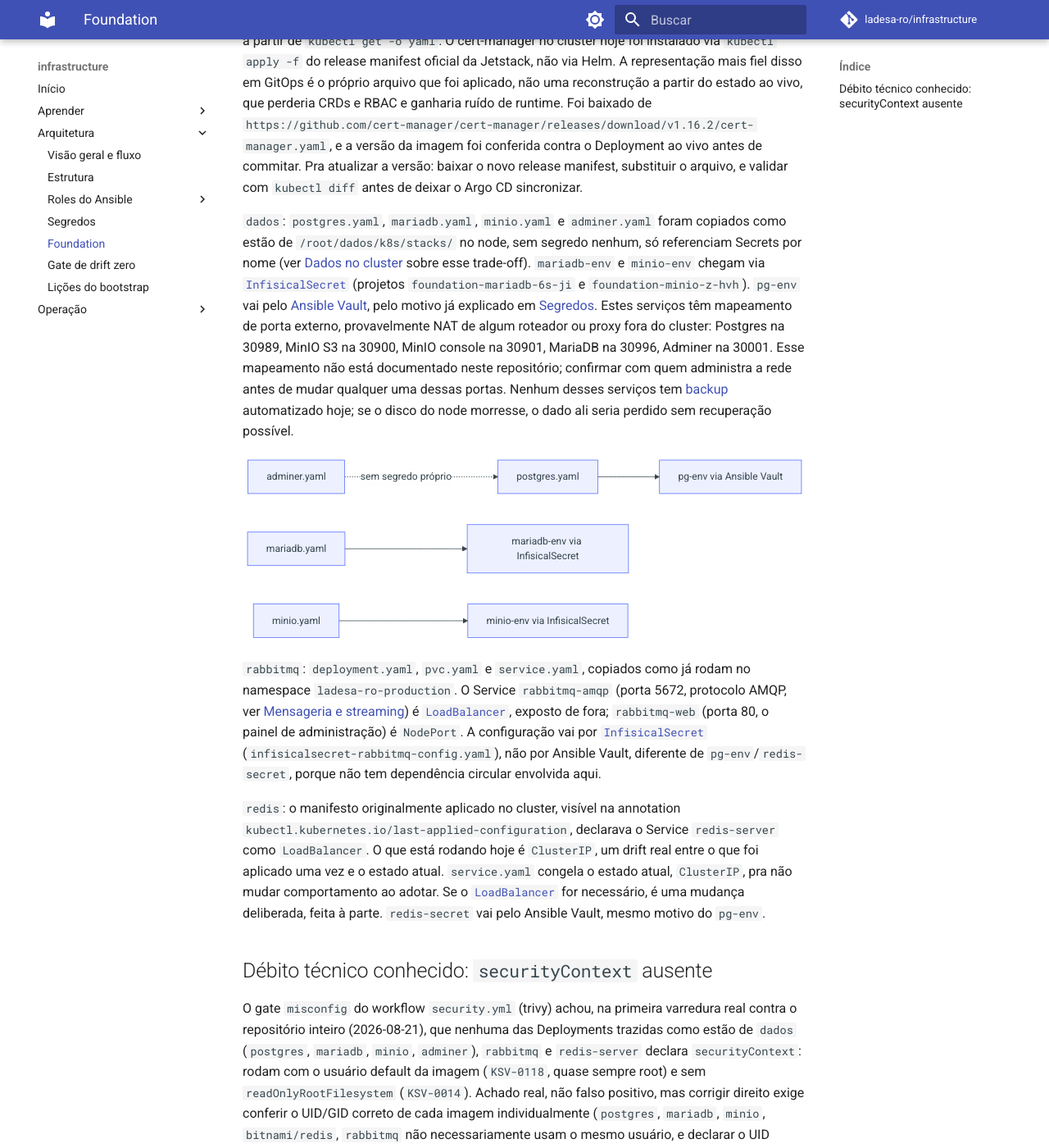
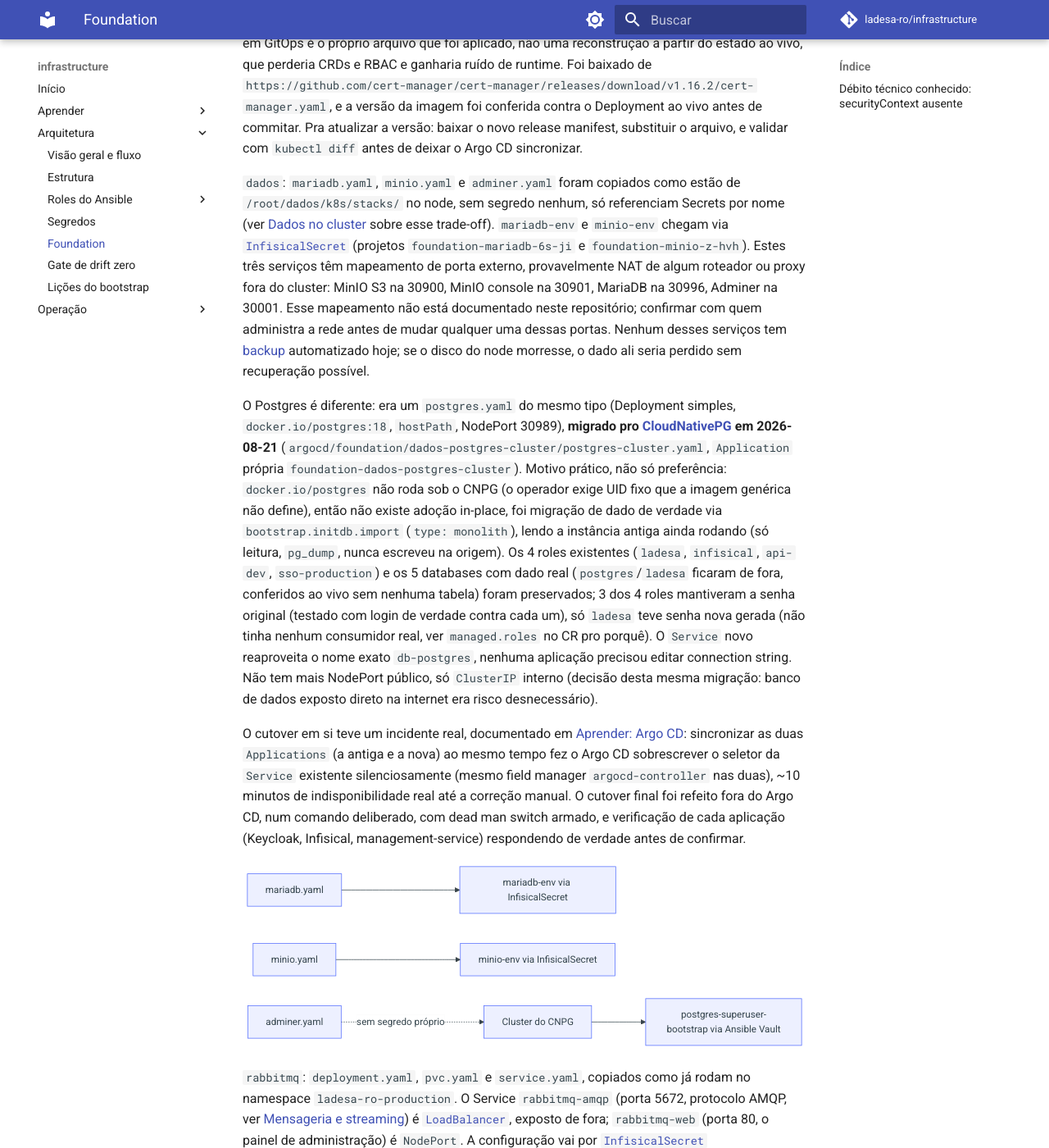
Before and after one commit to ladesa-ro/infrastructure, an MkDocs documentation site: the page built from docs/arquitetura/foundation.md, in a window 1280 px wide and 1400 px high, scrolled down 426 px. Shown: the whole window at 82% size. Built offline with MkDocs 1.6.1 and Material for MkDocs 9.7.7, drawn with Linux system fonts in a browser that asks for light colours; comment, search, counter and statistics services are not loaded.

Commit message:
feat(cnpg): complete cutover, remove legacy deployment

````diff
--- a/docs/arquitetura/foundation.md
+++ b/docs/arquitetura/foundation.md
@@ -5,21 +5,26 @@ Manifests dos core services em `argocd/foundation`, trazidos como já rodam hoje
 ```mermaid
 flowchart TB
     Foundation[argocd/foundation] --> CertManager[cert-manager]
-    Foundation --> Dados[dados: postgres, mariadb, minio, adminer]
+    Foundation --> Dados[dados: mariadb, minio, adminer]
+    Foundation --> PostgresCluster[dados-postgres-cluster: CNPG]
     Foundation --> RabbitMQ[rabbitmq]
     Foundation --> Redis[redis]
 ```
 
 [`cert-manager`](../aprender/tls-automatico.md): `cert-manager-v1.16.2.yaml` é o manifesto oficial vendorizado, não algo gerado a partir de `kubectl get -o yaml`. O cert-manager no cluster hoje foi instalado via `kubectl apply -f` do release manifest oficial da Jetstack, não via Helm. A representação mais fiel disso em GitOps é o próprio arquivo que foi aplicado, não uma reconstrução a partir do estado ao vivo, que perderia CRDs e RBAC e ganharia ruído de runtime. Foi baixado de `https://github.com/cert-manager/cert-manager/releases/download/v1.16.2/cert-manager.yaml`, e a versão da imagem foi conferida contra o Deployment ao vivo antes de commitar. Pra atualizar a versão: baixar o novo release manifest, substituir o arquivo, e validar com `kubectl diff` antes de deixar o Argo CD sincronizar.
 
-`dados`: `postgres.yaml`, `mariadb.yaml`, `minio.yaml` e `adminer.yaml` foram copiados como estão de `/root/dados/k8s/stacks/` no node, sem segredo nenhum, só referenciam Secrets por nome (ver [Dados no cluster](../aprender/dados-no-cluster.md) sobre esse trade-off). `mariadb-env` e `minio-env` chegam via [`InfisicalSecret`](../aprender/infisical.md) (projetos `foundation-mariadb-6s-ji` e `foundation-minio-z-hvh`). `pg-env` vai pelo [Ansible Vault](../aprender/ansible.md#ansible-vault), pelo motivo já explicado em [Segredos](segredos.md). Estes serviços têm mapeamento de porta externo, provavelmente NAT de algum roteador ou proxy fora do cluster: Postgres na 30989, MinIO S3 na 30900, MinIO console na 30901, MariaDB na 30996, Adminer na 30001. Esse mapeamento não está documentado neste repositório; confirmar com quem administra a rede antes de mudar qualquer uma dessas portas. Nenhum desses serviços tem [backup](../aprender/backup-e-disaster-recovery.md) automatizado hoje; se o disco do node morresse, o dado ali seria perdido sem recuperação possível.
+`dados`: `mariadb.yaml`, `minio.yaml` e `adminer.yaml` foram copiados como estão de `/root/dados/k8s/stacks/` no node, sem segredo nenhum, só referenciam Secrets por nome (ver [Dados no cluster](../aprender/dados-no-cluster.md) sobre esse trade-off). `mariadb-env` e `minio-env` chegam via [`InfisicalSecret`](../aprender/infisical.md) (projetos `foundation-mariadb-6s-ji` e `foundation-minio-z-hvh`). Estes três serviços têm mapeamento de porta externo, provavelmente NAT de algum roteador ou proxy fora do cluster: MinIO S3 na 30900, MinIO console na 30901, MariaDB na 30996, Adminer na 30001. Esse mapeamento não está documentado neste repositório; confirmar com quem administra a rede antes de mudar qualquer uma dessas portas. Nenhum desses serviços tem [backup](../aprender/backup-e-disaster-recovery.md) automatizado hoje; se o disco do node morresse, o dado ali seria perdido sem recuperação possível.
+
+O Postgres é diferente: era um `postgres.yaml` do mesmo tipo (Deployment simples, `docker.io/postgres:18`, `hostPath`, NodePort 30989), **migrado pro [CloudNativePG](https://cloudnative-pg.io) em 2026-08-21** (`argocd/foundation/dados-postgres-cluster/postgres-cluster.yaml`, `Application` própria `foundation-dados-postgres-cluster`). Motivo prático, não só preferência: `docker.io/postgres` não roda sob o CNPG (o operador exige UID fixo que a imagem genérica não define), então não existe adoção in-place, foi migração de dado de verdade via `bootstrap.initdb.import` (`type: monolith`), lendo a instância antiga ainda rodando (só leitura, `pg_dump`, nunca escreveu na origem). Os 4 roles existentes (`ladesa`, `infisical`, `api-dev`, `sso-production`) e os 5 databases com dado real (`postgres`/`ladesa` ficaram de fora, conferidos ao vivo sem nenhuma tabela) foram preservados; 3 dos 4 roles mantiveram a senha original (testado com login de verdade contra cada um), só `ladesa` teve senha nova gerada (não tinha nenhum consumidor real, ver `managed.roles` no CR pro porquê). O `Service` novo reaproveita o nome exato `db-postgres`, nenhuma aplicação precisou editar connection string. Não tem mais NodePort público, só `ClusterIP` interno (decisão desta mesma migração: banco de dados exposto direto na internet era risco desnecessário).
+
+O cutover em si teve um incidente real, documentado em [Aprender: Argo CD](../aprender/argocd.md#duas-applications-o-mesmo-recurso-por-que-nao-da-erro): sincronizar as duas `Applications` (a antiga e a nova) ao mesmo tempo fez o Argo CD sobrescrever o seletor da `Service` existente silenciosamente (mesmo field manager `argocd-controller` nas duas), ~10 minutos de indisponibilidade real até a correção manual. O cutover final foi refeito fora do Argo CD, num comando deliberado, com dead man switch armado, e verificação de cada aplicação (Keycloak, Infisical, management-service) respondendo de verdade antes de confirmar.
 
 ```mermaid
 flowchart LR
-    Postgres[postgres.yaml] --> PgEnv["pg-env via Ansible Vault"]
     MariaDB[mariadb.yaml] --> MariaEnv["mariadb-env via InfisicalSecret"]
     MinIO[minio.yaml] --> MinioEnv["minio-env via InfisicalSecret"]
-    Adminer[adminer.yaml] -.->|sem segredo próprio| Postgres
+    Adminer[adminer.yaml] -.->|sem segredo próprio| Postgres[Cluster do CNPG]
+    Postgres --> SuperuserSecret["postgres-superuser-bootstrap via Ansible Vault"]
 ```
 
 `rabbitmq`: `deployment.yaml`, `pvc.yaml` e `service.yaml`, copiados como já rodam no namespace `ladesa-ro-production`. O Service `rabbitmq-amqp` (porta 5672, protocolo AMQP, ver [Mensageria e streaming](../aprender/mensageria.md)) é [`LoadBalancer`](../aprender/rede-interna-do-cluster.md), exposto de fora; `rabbitmq-web` (porta 80, o painel de administração) é `NodePort`. A configuração vai por [`InfisicalSecret`](../aprender/infisical.md) (`infisicalsecret-rabbitmq-config.yaml`), não por Ansible Vault, diferente de `pg-env`/`redis-secret`, porque não tem dependência circular envolvida aqui.
````
Also changed, not shown: docs/operacao/pendencias.md (+1 -1 lines), 1 other file.
